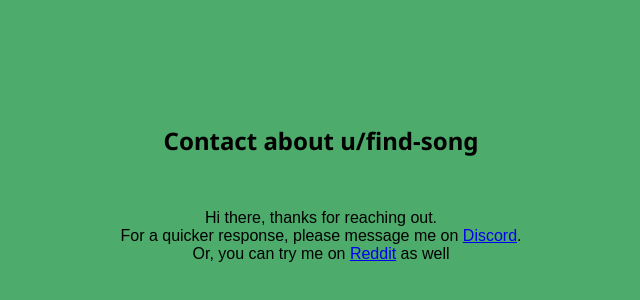
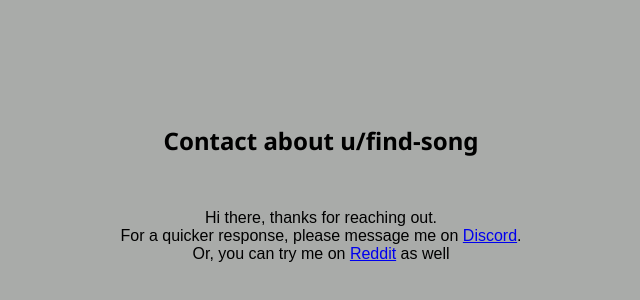
Before and after one commit to wowfuckthewhat/wowfuckthewhat.github.io, a plain HTML site: page site/index.html in a window 1280 px wide. Shown: the part 76-376 px from the top of the page, without its empty margins (319-959 px from the left). Drawn offline with Linux system fonts and the light colour scheme.

Commit message:
Update style.css

```diff
--- a/site/style.css
+++ b/site/style.css
@@ -5,7 +5,7 @@ h2 {
 body {
   text-align: center;
   font-family: sans-serif;
-  background-color: #4dab6b;
+  background-color: #a9aba9;
 }
 p {
   padding-top: 2em;
```
